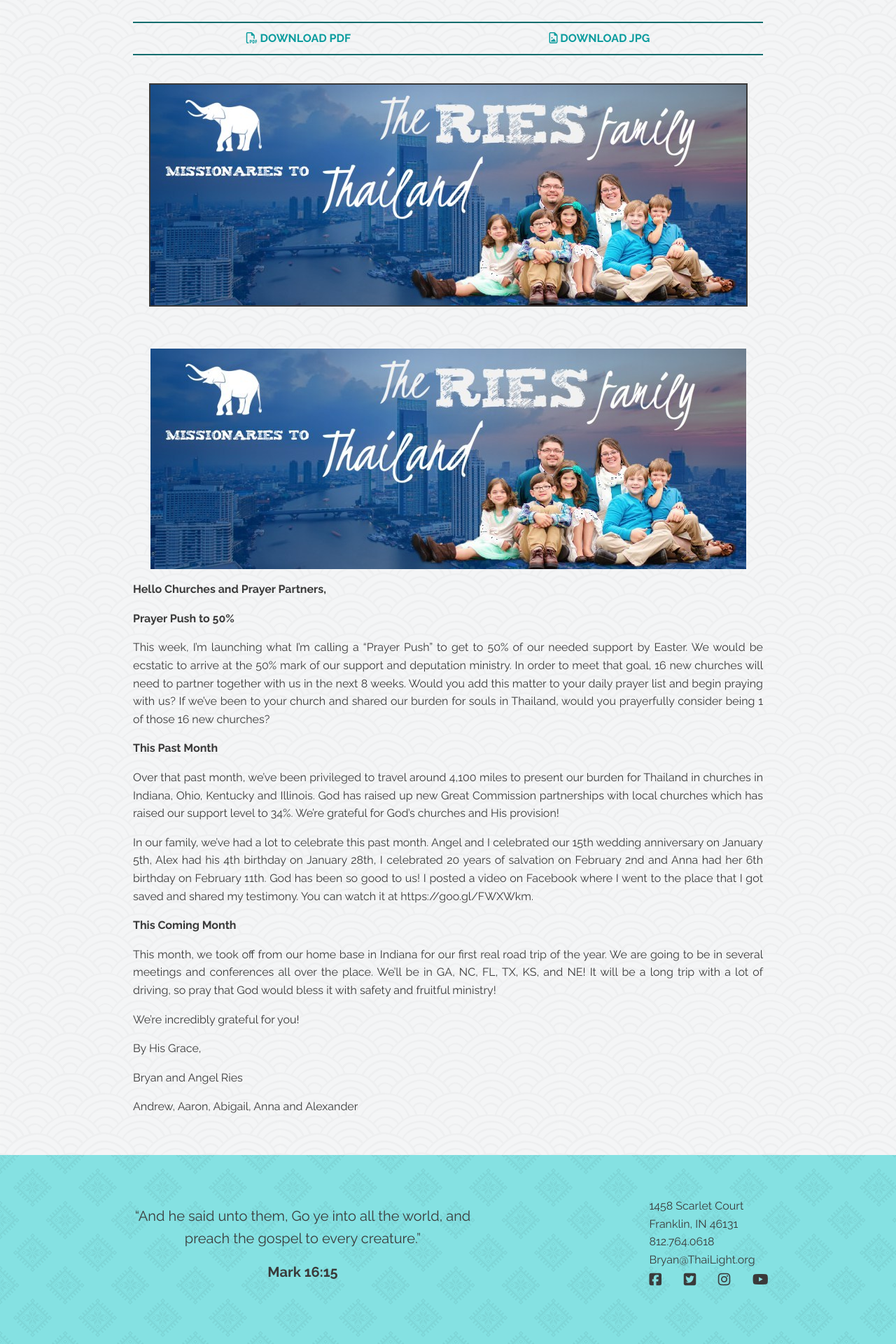
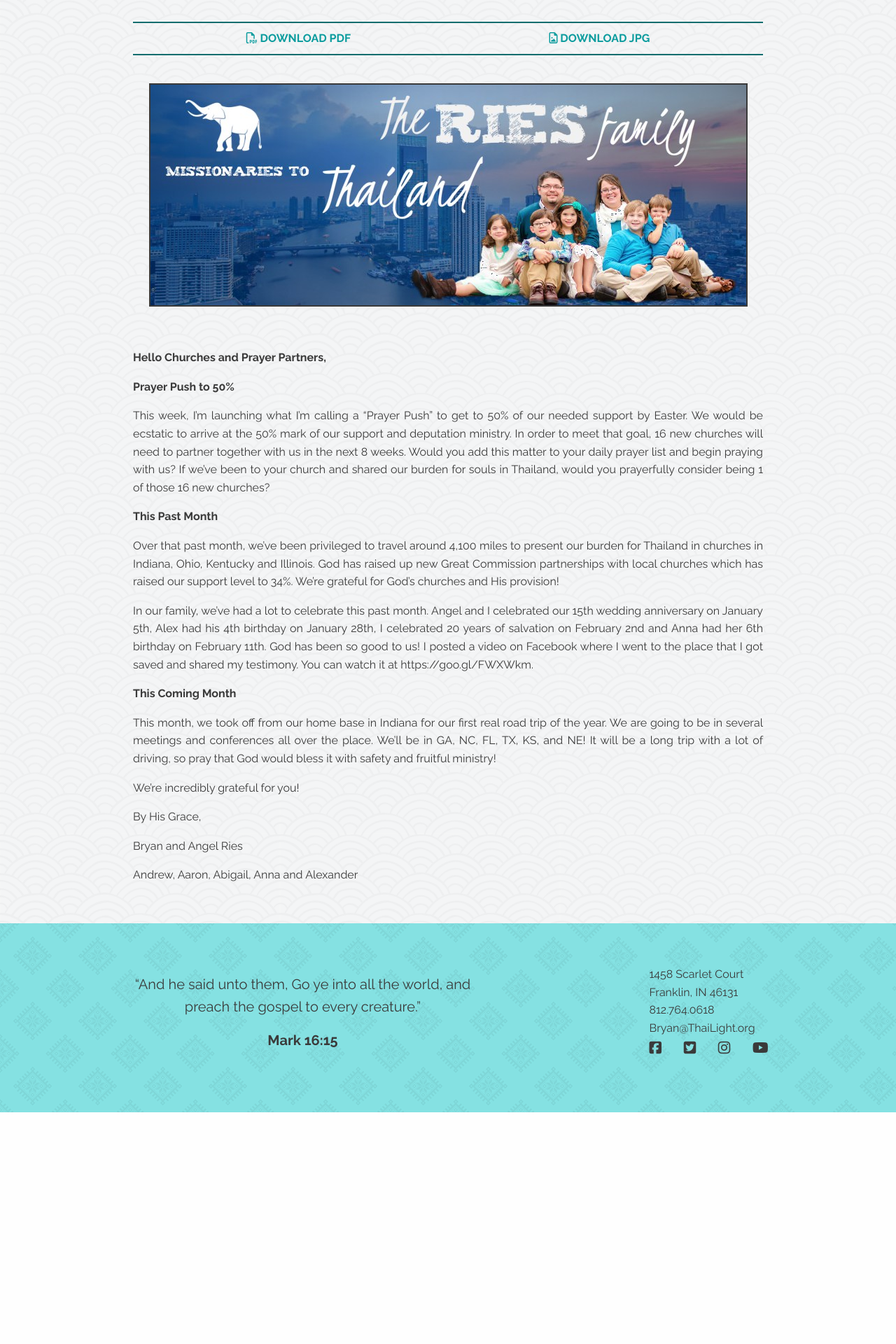
Before and after one commit to pastorryanhayden/thailight, a Jekyll site: the page built from _posts/2017-02-21-february-2017-update.md, in a window 1280 px wide. Shown: the part 1216-3136 px from the top of the page at 70% size. Built offline with Jekyll 4.4.1, drawn with Linux system fonts in a browser that asks for light colours; nearby versions of some CDN libraries; some web fonts are replaced; after the commit the page ends 2805 px from its top, so only the background shows below that.

Commit message:
Updated '_posts/2017-02-21-february-2017-update.md' via CloudCannon

```diff
--- a/_posts/2017-02-21-february-2017-update.md
+++ b/_posts/2017-02-21-february-2017-update.md
@@ -9,8 +9,6 @@ pdf_url: 'https://drive.google.com/open?id=0B5beVph53JaCTC1UQ0FjcmNFY1k'
 jpg_url: 'https://drive.google.com/file/d/0B5beVph53JaCNEUya1paTWVzd2s/view?usp=sharing'
 ---
 
-
-![](/uploads/versions/blog2---x----851-315x---.jpg)
 
 **Hello Churches and Prayer Partners,**
 
```
